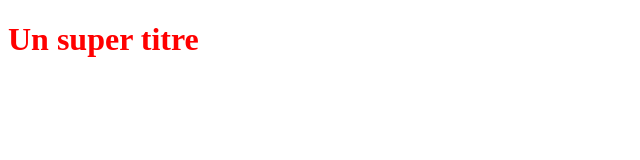
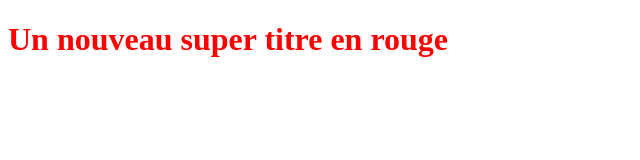
Before and after one commit to florioux/OpenclassroomsProject, a plain HTML site: page index.html in a window 1280 px wide. Shown: the whole page, without its empty margins (0-640 px from the left). Drawn offline with Linux system fonts and the light colour scheme.

Commit message:
Modif texte dans page web

```diff
--- a/index.html
+++ b/index.html
@@ -5,6 +5,6 @@
    <link rel="stylesheet" type="text/css" href="styles.css">
 </head>
 <body>
-   <h1>Un super titre</h1>
+   <h1>Un nouveau super titre en rouge</h1>
 </body>
 </html>
```
